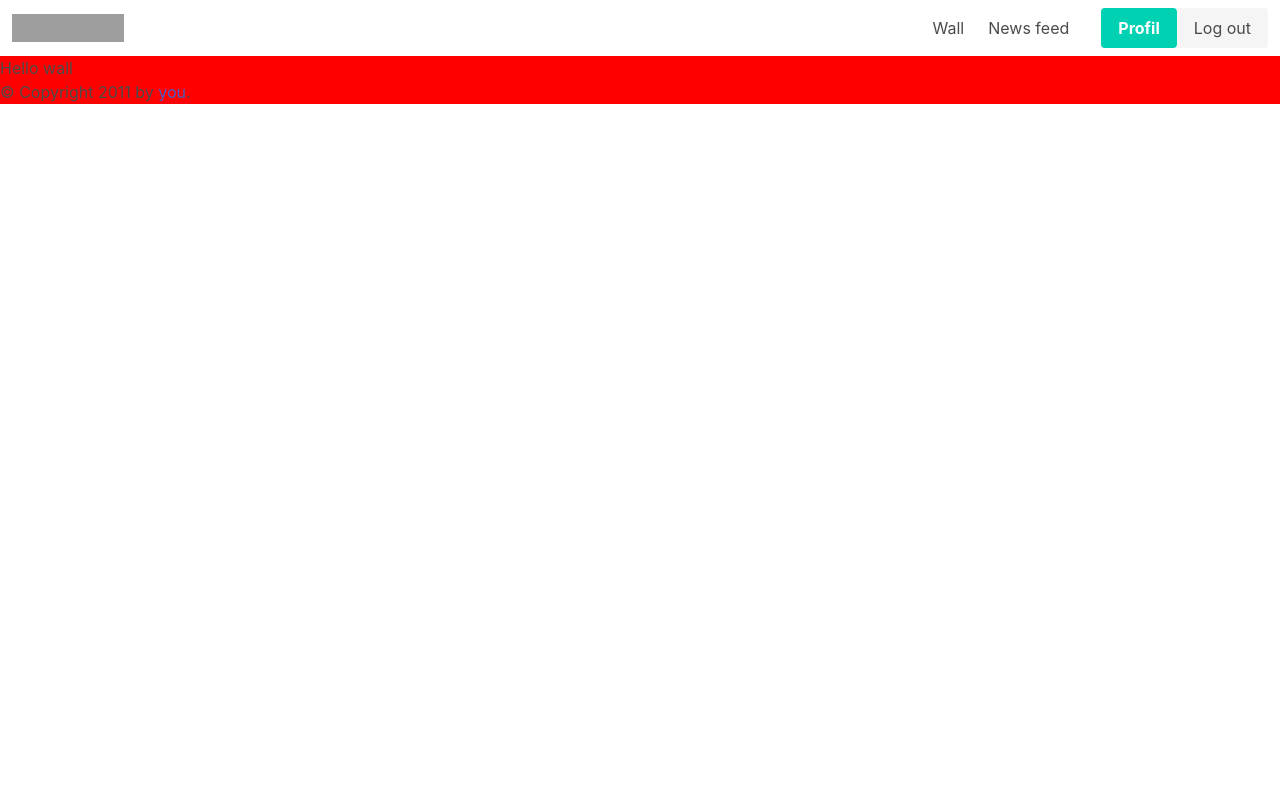
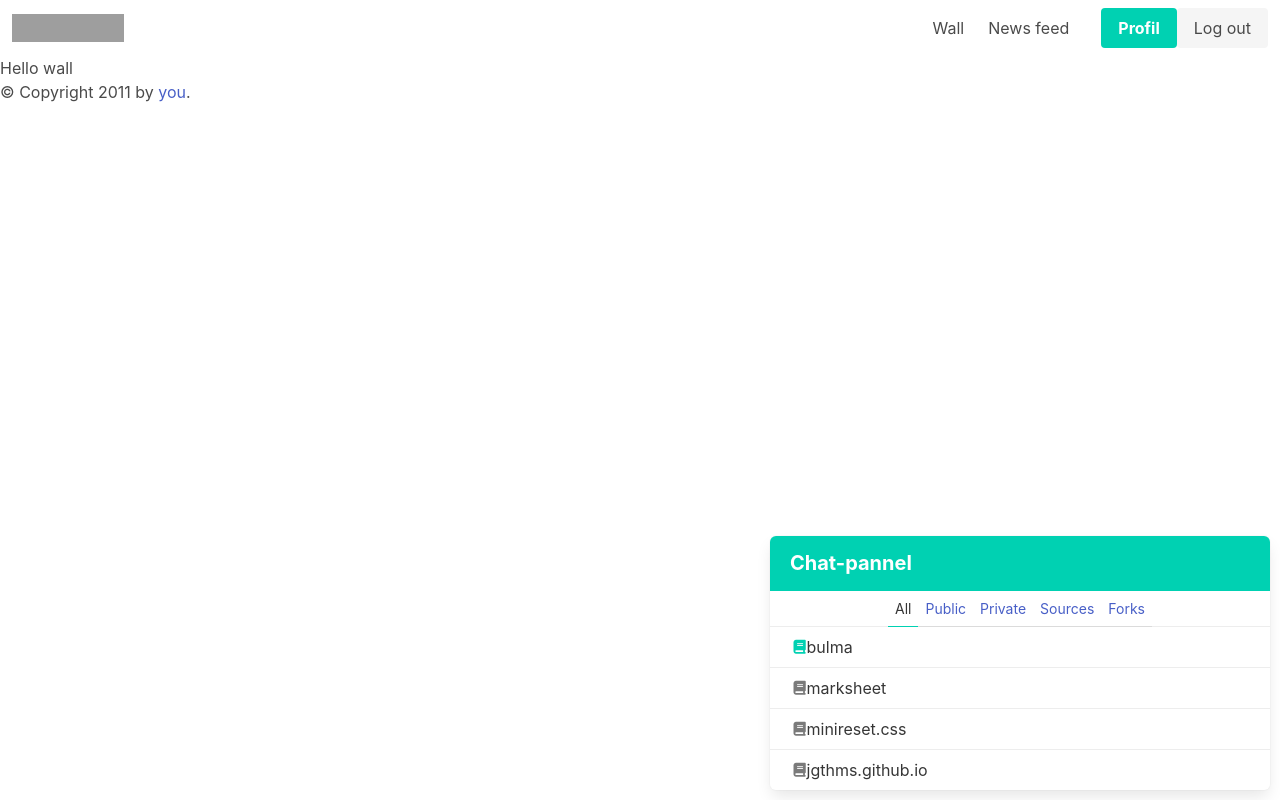
Before and after one commit to robin-arbona/social-network, a PHP site: template app/templates/wall.twig in a window 1280 px wide. Run offline with PHP 8.4, Linux system fonts and the light colour scheme; the template is opened without the code that fills it, so the values that code supplies are empty; some libraries are stand-ins or nearby versions; grey boxes are pictures that could not be loaded.

Commit message:
Chat pannel html structure is implemented

```diff
--- a/app/public/css/style.css
+++ b/app/public/css/style.css
@@ -1,3 +1,11 @@
-body{
-    background-color: red;
+
+.chat{
+    position: absolute;
+    bottom: 0;
+    right: 0;
+    margin: 10px;
+
+    min-width: 200px;
+    max-width: 500px;
+    width: 50%;
 }
--- /dev/null
+++ b/app/templates/chat.twig
@@ -0,0 +1,37 @@
+<article class="panel is-primary">
+  <p class="panel-heading">
+    Chat-pannel
+  </p>
+  <p class="panel-tabs">
+    <a class="is-active">All</a>
+    <a>Public</a>
+    <a>Private</a>
+    <a>Sources</a>
+    <a>Forks</a>
+  </p>
+
+  <a class="panel-block is-active">
+    <span class="panel-icon">
+      <i class="fas fa-book" aria-hidden="true"></i>
+    </span>
+    bulma
+  </a>
+  <a class="panel-block">
+    <span class="panel-icon">
+      <i class="fas fa-book" aria-hidden="true"></i>
+    </span>
+    marksheet
+  </a>
+  <a class="panel-block">
+    <span class="panel-icon">
+      <i class="fas fa-book" aria-hidden="true"></i>
+    </span>
+    minireset.css
+  </a>
+  <a class="panel-block">
+    <span class="panel-icon">
+      <i class="fas fa-book" aria-hidden="true"></i>
+    </span>
+    jgthms.github.io
+  </a>
+</article>
--- a/app/templates/main_template.twig
+++ b/app/templates/main_template.twig
@@ -3,6 +3,9 @@
 
 <head>
     {% block head %}
+    <meta charset="utf-8">
+    <meta name="viewport" content="width=device-width, initial-scale=1">
+    <script src="https://kit.fontawesome.com/e3c1b7a85c.js" crossorigin="anonymous"></script>
     <script src="https://cdnjs.cloudflare.com/ajax/libs/jquery/3.6.0/jquery.min.js" integrity="sha512-894YE6QWD5I59HgZOGReFYm4dnWc1Qt5NtvYSaNcOP+u1T9qYdvdihz0PPSiiqn/+/3e7Jo4EaG7TubfWGUrMQ==" crossorigin="anonymous" referrerpolicy="no-referrer"></script>
     <script src="https://cdnjs.cloudflare.com/ajax/libs/socket.io/4.0.1/socket.io.js" integrity="sha512-q/dWJ3kcmjBLU4Qc47E4A9kTB4m3wuTY7vkFJDTZKjTs8jhyGQnaUrxa0Ytd0ssMZhbNua9hE+E7Qv1j+DyZwA==" crossorigin="anonymous" referrerpolicy="no-referrer"></script>
     <script src="{{pathPublic}}/js/main.js" async defer></script>
@@ -19,6 +22,11 @@
     <div id="content">{% block content %}
         {% endblock %}
     </div>
+
+    <aside class="chat">
+        {{ include('chat.twig') }}
+    </aside>
+
     <div id="footer">
         {% block footer %}
         &copy; Copyright 2011 by <a href="http://domain.invalid/">you</a>.
```
